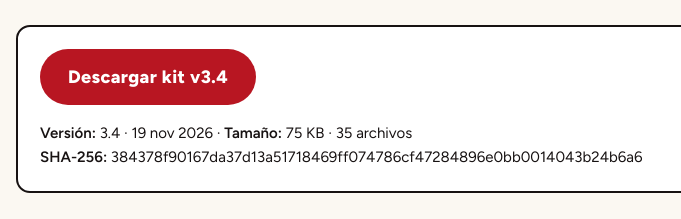
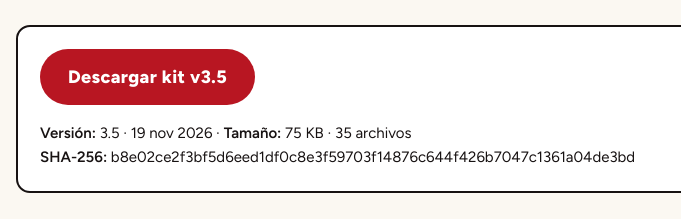
Before and after one commit to CasaAbeatar/dmalabomba-sitio, a plain HTML site: page kit-caja/index.html in a window 1280 px wide. Shown: the part 280-499 px from the top of the page, 234-915 px from the left. Drawn offline with Linux system fonts and the light colour scheme.

Commit message:
Sitio: kit de caja v3.5 (Chrome permite solo Chrome Remote Desktop)
Pagina del kit con el enlace, la huella y el texto de la v3.5; se agrega el zip v3.5 y se conserva el v3.4.

Co-Authored-By: Claude Sonnet 5.5 <noreply@anthropic.com>
Claude-Session: https://claude.ai/code/session_01Phv8FLdYQnjFRFSsjaN2kU

```diff
--- a/kit-caja/index.html
+++ b/kit-caja/index.html
@@ -48,9 +48,9 @@ footer{border-top:1px solid var(--ln);padding:24px 0 40px;font-size:14px}
 <p class="lead">Deja la computadora de caja lista para el facturador: dos pantallas, accesos, arranque automático, enlace con el panel y reparación. Sirve para Soda y para Pollos, y se puede instalar encima de cualquier versión anterior.</p>
 
 <div class="card">
-  <a class="dl" href="/kit-caja/kit-pc-de-caja-v3.4.zip" download>Descargar kit v3.4</a>
-  <p class="meta"><b>Versión:</b> 3.4 · 19 nov 2026 · <b>Tamaño:</b> 75 KB · 35 archivos<br>
-  <b>SHA-256:</b> 384378f90167da37d13a51718469ff074786cf47284896e0bb0014043b24b6a6</p>
+  <a class="dl" href="/kit-caja/kit-pc-de-caja-v3.5.zip" download>Descargar kit v3.5</a>
+  <p class="meta"><b>Versión:</b> 3.5 · 19 nov 2026 · <b>Tamaño:</b> 75 KB · 35 archivos<br>
+  <b>SHA-256:</b> b8e02ce2f3bf5d6eed1df0c8e3f59703f14876c644f426b7047c1361a04de3bd</p>
 </div>
 
 <section>
@@ -78,6 +78,7 @@ footer{border-top:1px solid var(--ln);padding:24px 0 40px;font-size:14px}
 <li>Ficha completa de la computadora (equipo, discos, monitores, impresoras, USB, red, seguridad, servicios, arranque, energía, integridad de los archivos del kit y errores recientes) que viaja al panel al arrancar y cada 6 horas, y métricas en vivo (CPU, memoria, disco, consolas visibles) con cada señal de vida.</li>
 <li>Sitios visitados: cada 30 minutos el kit lee el historial de Chrome y Edge de las últimas 24 horas y manda al panel la dirección completa, el título y lo que se buscó, y marca lo que está fuera de la lista de sitios permitidos del sistema. Se conserva 90 días. No lee archivos ni toma capturas de pantalla. El aviso previo a las empleadas lo hace la administración por escrito, aparte del kit.</li>
 <li>La cajera no puede instalar programas. No se crean usuarios de Windows.</li>
+<li>Control remoto: la extensión Chrome Remote Desktop está permitida; las demás extensiones siguen bloqueadas (en Edge ninguna).</li>
 <li>Lo de versiones anteriores se aparta en <span class="k">C:\PantallaCliente\datos\kit anterior</span>, no se borra.</li>
 </ul>
 </section>
@@ -85,7 +86,7 @@ footer{border-top:1px solid var(--ln);padding:24px 0 40px;font-size:14px}
 <section>
 <h2>Estado de la prueba</h2>
 <div class="est">
-<p>Los scripts se probaron con PowerShell 5.1 en Windows real mediante GitHub Actions (rama kit-v3-18nov, 19 nov): sintaxis, instalación, permisos, accesos sin consola, arranque sin ventana, lectura de la ficha y lectura del historial de navegación (con un historial inventado). GitHub no tiene el Windows Terminal de la caja ni las pantallas físicas, así que <b>falta confirmar en la PC de Pollos</b> que ya no se vean Latido y Facturador y que el mouse pase a la pantalla del cliente. La PC de Pollos hoy reporta con la v3.2c. Instale la v3.4 encima y revise el resumen final.</p>
+<p>Los scripts se probaron con PowerShell 5.1 en Windows real mediante GitHub Actions (rama kit-v3-18nov, 19 nov): sintaxis, instalación, permisos, accesos sin consola, arranque sin ventana, lectura de la ficha y lectura del historial de navegación (con un historial inventado) y las reglas de extensiones de Chrome y Edge. GitHub no tiene el Windows Terminal de la caja ni las pantallas físicas, así que <b>falta confirmar en la PC de Pollos</b> que ya no se vean Latido y Facturador y que el mouse pase a la pantalla del cliente. La PC de Pollos hoy reporta con la v3.2c. Instale la v3.4 encima y revise el resumen final.</p>
 <p>El kit no lleva claves privadas. Solo trae la clave pública del panel. La clave propia de cada PC se guarda al enlazar.</p>
 </div>
 </section>
```
Also changed, not shown: 1 other file.
